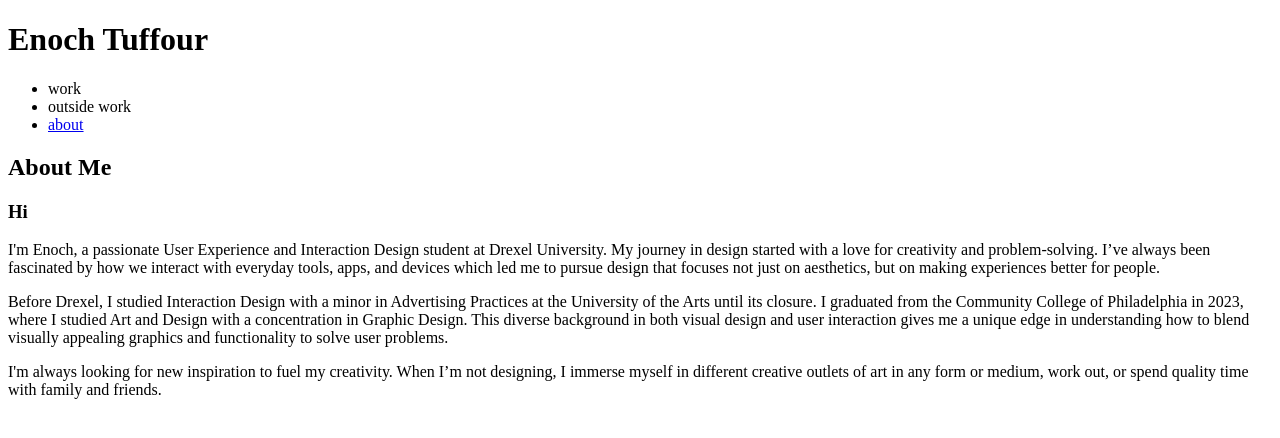
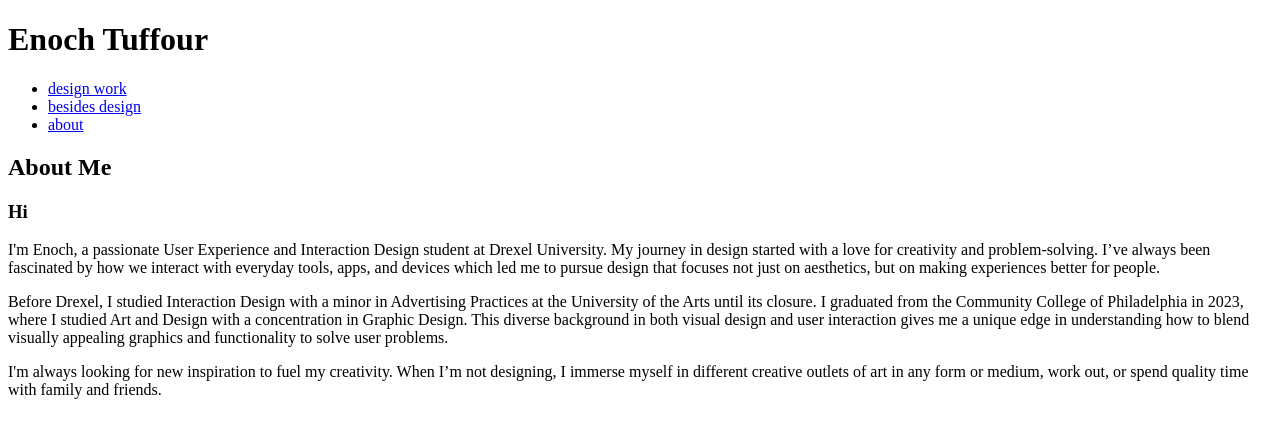
Before and after one commit to steezytuff/idm221-et556, a plain HTML site: page about.html in a window 1280 px wide. Drawn offline with Linux system fonts and the light colour scheme.

Commit message:
linking nav correction

```diff
--- a/about.html
+++ b/about.html
@@ -12,8 +12,8 @@
     </header>
     <nav>
         <ul>
-            <li> work </li>
-            <li> outside work</li>
+            <li> <a href="#design work"> design work </a> </li>
+            <li> <a href="besidesdesign.html"> besides design </a> </li>
             <li> <a href="about.html"> about </a></li>
 
         </ul>
```
Also changed, not shown: index.html (+3 -3 lines), besidesdesign.html (renamed from outsidedesign.html), 1 other file.
